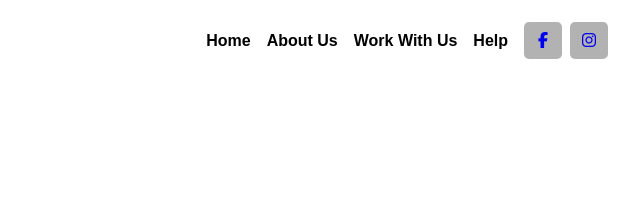
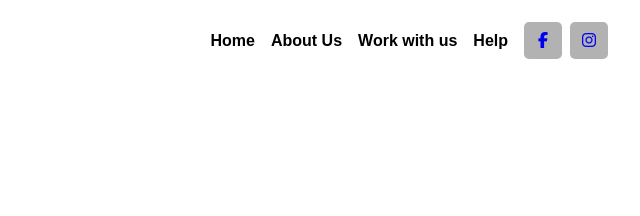
Before and after one commit to Rasermantis/SolveDiscreteMath, a plain HTML site: page index2.html in a window 1280 px wide. Shown: the top 216 px of the page, 640-1280 px from the left. Drawn offline with Linux system fonts and the light colour scheme.

```diff
--- a/index2.html
+++ b/index2.html
@@ -29,7 +29,7 @@
             <ul class="nav navbar-nav">
                 <li><a href="index.html" class="nav-elem">Home</a></li>
                 <li><a href="about.html" class="nav-elem">About Us</a></li>
-                <li><a href="#" class="nav-elem">Work With Us</a></li>
+                <li><a href="#" class="nav-elem">Work with us</a></li>
                 <li><a href="#footer" class="nav-elem">Help</a></li>
                 <li class="header-social">
                     <a href="http://fb.com" target="_blank" id="fb" style="padding: 10px 14px;"><i
```
